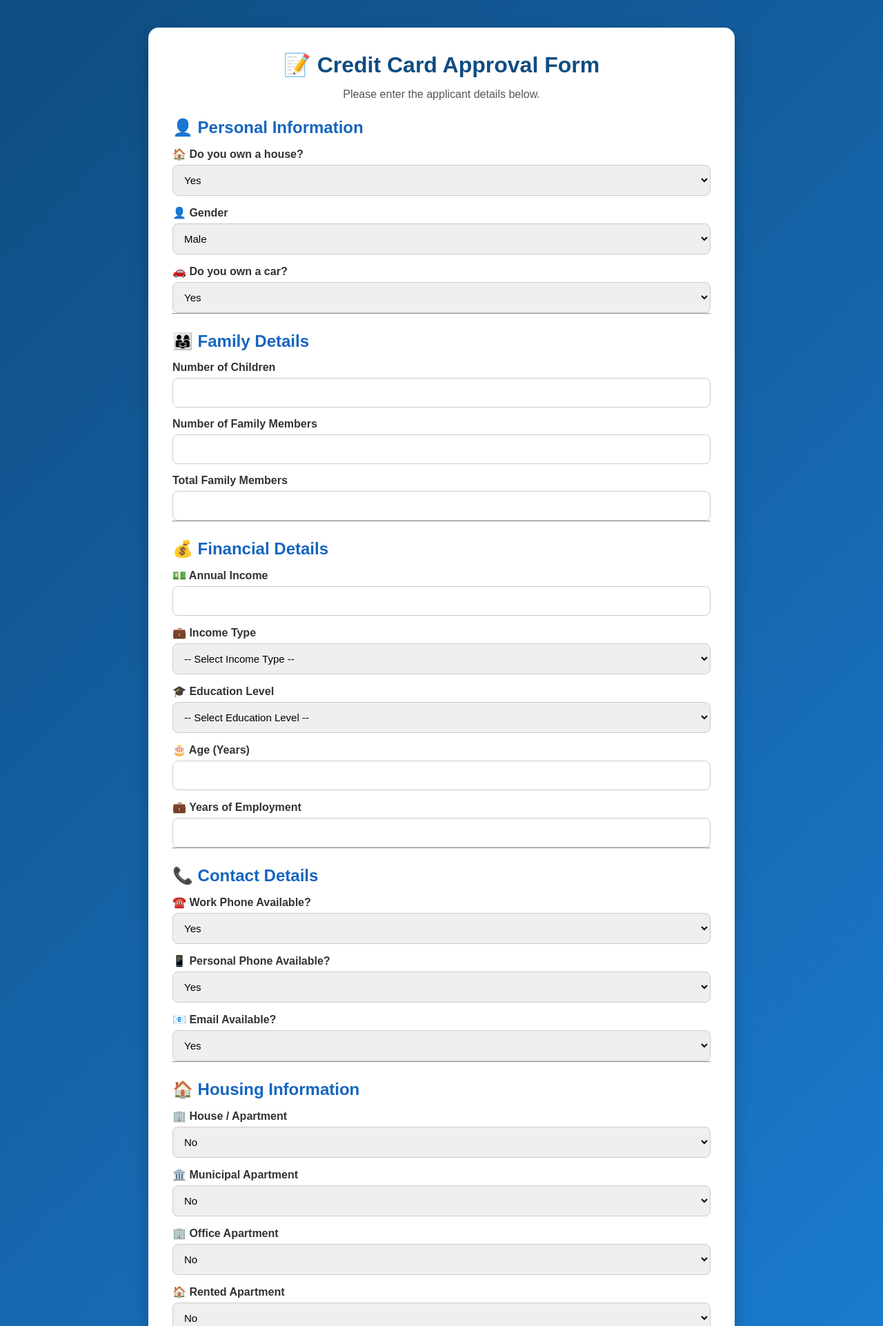
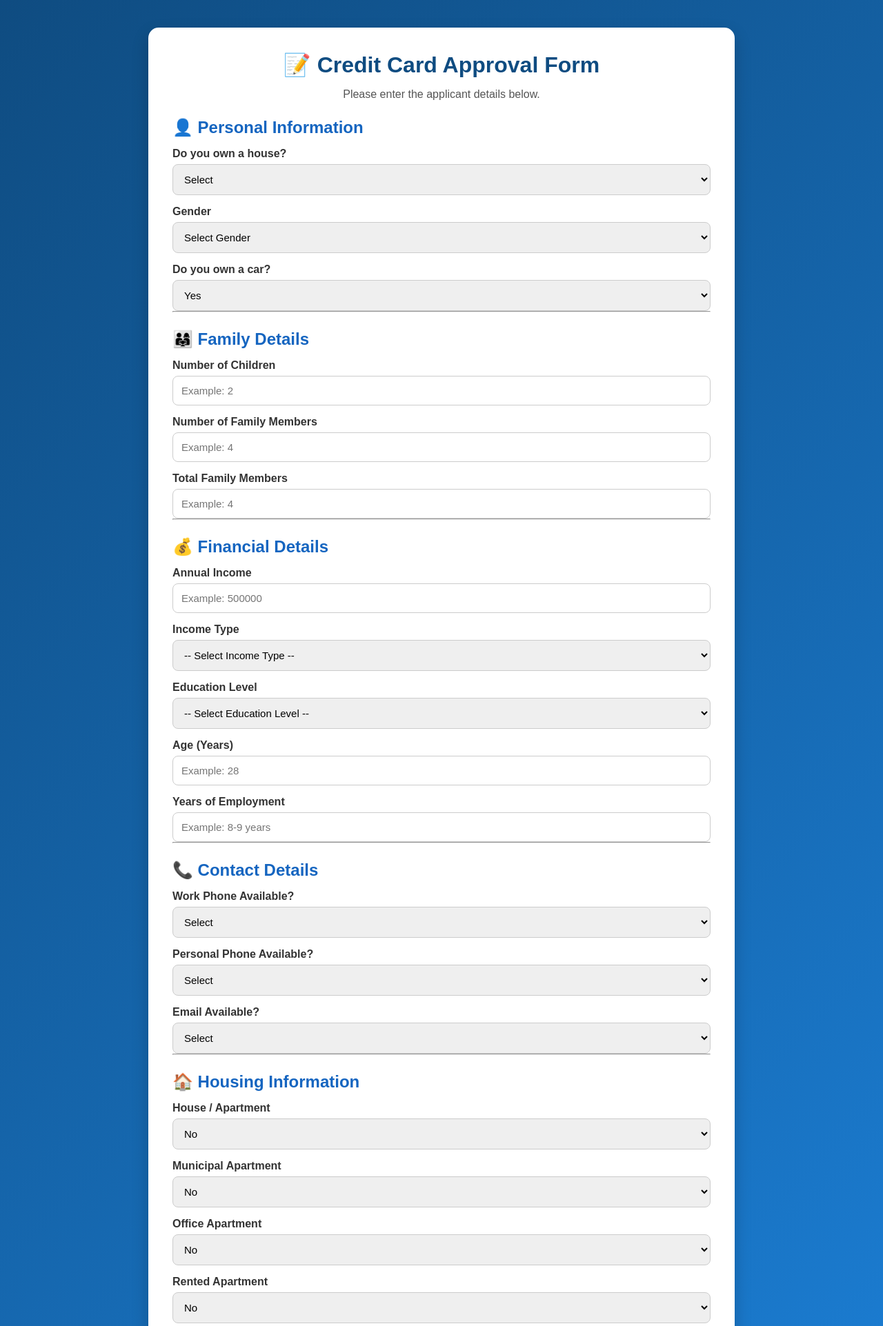
Before and after one commit to Chinmayi-10/SmartBridge_CreditCardApprovalPrediction, a Flask app: page /predict in a window 1280 px wide. Shown: the top 1923 px of the page at 69% size. Run offline with Flask 3, Linux system fonts and the light colour scheme; parts of the project's set-up code (start-up, migrations or seed data) failed here and were passed over.

Commit message:
Updated index page with user-friendly labels and placeholders

```diff
--- a/templates/index.html
+++ b/templates/index.html
@@ -19,20 +19,23 @@
 
 <h2>👤 Personal Information</h2>
 
-<label>🏠 Do you own a house?</label>
-<select name="FLAG_OWN_REALTY">
+<label>Do you own a house?</label>
+<select name="FLAG_OWN_REALTY" required>
+    <option value="">Select</option>
     <option value="1">Yes</option>
     <option value="0">No</option>
 </select>
 
-<label>👤 Gender</label>
-<select name="CODE_GENDER_1">
+<label>Gender</label>
+<select name="CODE_GENDER_1" required>
+    <option value="">Select Gender</option>
     <option value="1">Male</option>
     <option value="0">Female</option>
 </select>
 
-<label>🚗 Do you own a car?</label>
-<select name="FLAG_OWN_CAR_1">
+<label>Do you own a car?</label>
+<select name="FLAG_OWN_CAR_1" required>
+    option value="">Select</option>
     <option value="1">Yes</option>
     <option value="0">No</option>
 </select>
@@ -42,22 +45,22 @@
 <h2>👨‍👩‍👧 Family Details</h2>
 
 <label>Number of Children</label>
-<input type="number" name="CNT_CHILDREN" min="0" required>
+<input type="number" name="CNT_CHILDREN" placeholder="Example: 2" required>
 
 <label>Number of Family Members</label>
-<input type="number" name="CNT_FAM_MEMBERS" required>
+<input type="number" name="CNT_FAM_MEMBERS" placeholder="Example: 4" required>
 
 <label>Total Family Members</label>
-<input type="number" name="TOTAL_FAMILY_MEMBERS" required>
+<input type="number" name="TOTAL_FAMILY_MEMBERS" placeholder="Example: 4" required>
 
 <hr>
 
 <h2>💰 Financial Details</h2>
 
-<label>💵 Annual Income</label>
-<input type="number" name="AMT_INCOME_TOTAL" required>
+<label>Annual Income</label>
+<input type="number" name="AMT_INCOME_TOTAL" placeholder="Example: 500000" required>
 
-<label>💼 Income Type</label>
+<label>Income Type</label>
 <select name="NAME_INCOME_TYPE" required>
     <option value="">-- Select Income Type --</option>
     <option value="4">Working</option>
@@ -67,40 +70,45 @@
     <option value="1">Student</option>
 </select>
 
-<label>🎓 Education Level</label>
+<label>Education Level</label>
 <select name="NAME_EDUCATION_TYPE" required>
     <option value="">-- Select Education Level --</option>
-    <option value="4">Higher Education</option>
-    <option value="3">Secondary / Secondary Special</option>
-    <option value="2">Incomplete Higher</option>
-    <option value="1">Lower Secondary</option>
-    <option value="0">Academic Degree</option>
+    <option value="6">No Formal Education</option>
+    <option value="5">High School</option>
+    <option value="4">Intermediate / 12th Grade</option>
+    <option value="3">Diploma</option>
+    <option value="2">Bachelor's Degree</option>
+    <option value="1">Master's Degree</option>
+    <option value="0">Doctorate (Ph.D.)</option>
 </select>
 
-<label>🎂 Age (Years)</label>
-<input type="number" name="DAYS_BIRTH" required>
+<label>Age (Years)</label>
+<input type="number" name="DAYS_BIRTH" placeholder="Example: 28" required>
 
-<label>💼 Years of Employment</label>
-<input type="number" name="DAYS_EMPLOYED" required>
+<label>Years of Employment</label>
+<input type="number" name="DAYS_EMPLOYED" placeholder="Example: 8-9 years" required>
 
 <hr>
 
 <h2>📞 Contact Details</h2>
 
-<label>☎️ Work Phone Available?</label>
-<select name="FLAG_WORK_PHONE">
+<label>Work Phone Available?</label>
+<select name="FLAG_WORK_PHONE" required>
+    <option value="">Select</option>
     <option value="1">Yes</option>
     <option value="0">No</option>
 </select>
 
-<label>📱 Personal Phone Available?</label>
-<select name="FLAG_PHONE">
+<label>Personal Phone Available?</label>
+<select name="FLAG_PHONE" required>
+    <option value="">Select</option>
     <option value="1">Yes</option>
     <option value="0">No</option>
 </select>
 
-<label>📧 Email Available?</label>
-<select name="FLAG_EMAIL">
+<label>Email Available?</label>
+<select name="FLAG_EMAIL" required>
+    <option value="">Select</option>
     <option value="1">Yes</option>
     <option value="0">No</option>
 </select>
@@ -109,31 +117,31 @@
 
 <h2>🏠 Housing Information</h2>
 
-<label>🏢 House / Apartment</label>
+<label>House / Apartment</label>
 <select name="NAME_HOUSING_TYPE_1">
     <option value="0">No</option>
     <option value="1">Yes</option>
 </select>
 
-<label>🏛️ Municipal Apartment</label>
+<label>Municipal Apartment</label>
 <select name="NAME_HOUSING_TYPE_2">
     <option value="0">No</option>
     <option value="1">Yes</option>
 </select>
 
-<label>🏢 Office Apartment</label>
+<label>Office Apartment</label>
 <select name="NAME_HOUSING_TYPE_3">
     <option value="0">No</option>
     <option value="1">Yes</option>
 </select>
 
-<label>🏠 Rented Apartment</label>
+<label>Rented Apartment</label>
 <select name="NAME_HOUSING_TYPE_4">
     <option value="0">No</option>
     <option value="1">Yes</option>
 </select>
 
-<label>👨‍👩‍👧 Living With Parents</label>
+<label>Living With Parents</label>
 <select name="NAME_HOUSING_TYPE_5">
     <option value="0">No</option>
     <option value="1">Yes</option>
@@ -143,25 +151,25 @@
 
 <h2>👨‍👩‍👧 Family Status</h2>
 
-<label>💍 Married</label>
+<label>Married</label>
 <select name="NAME_FAMILY_STATUS_1">
     <option value="0">No</option>
     <option value="1">Yes</option>
 </select>
 
-<label>🤝 Separated</label>
+<label>Separated</label>
 <select name="NAME_FAMILY_STATUS_2">
     <option value="0">No</option>
     <option value="1">Yes</option>
 </select>
 
-<label>🙍 Single / Not Married</label>
+<label>Single / Not Married</label>
 <select name="NAME_FAMILY_STATUS_3">
     <option value="0">No</option>
     <option value="1">Yes</option>
 </select>
 
-<label>🖤 Widow</label>
+<label>Widow</label>
 <select name="NAME_FAMILY_STATUS_4">
     <option value="0">No</option>
     <option value="1">Yes</option>
@@ -171,14 +179,14 @@
 
 <h2>📊 Credit History</h2>
 
-<label>📅 Credit History Start (Months)</label>
-<input type="number" name="open_month" required>
+<label>Credit History Started (Months Ago)</label>
+<input type="number" name="open_month" placeholder="Example: 60" required>
 
-<label>📅 Credit History End (Months)</label>
-<input type="number" name="end_month" required>
+<label>Latest Credit Activity (Months Ago)</label>
+<input type="number" name="end_month" placeholder="Example: 1" required>
 
-<label>📊 Credit History Duration (Months)</label>
-<input type="number" name="window" required>
+<label>Credit History Duration (Months)</label>
+<input type="number" name="window" placeholder="Example: 59" required>
 
 <br>
 
```
